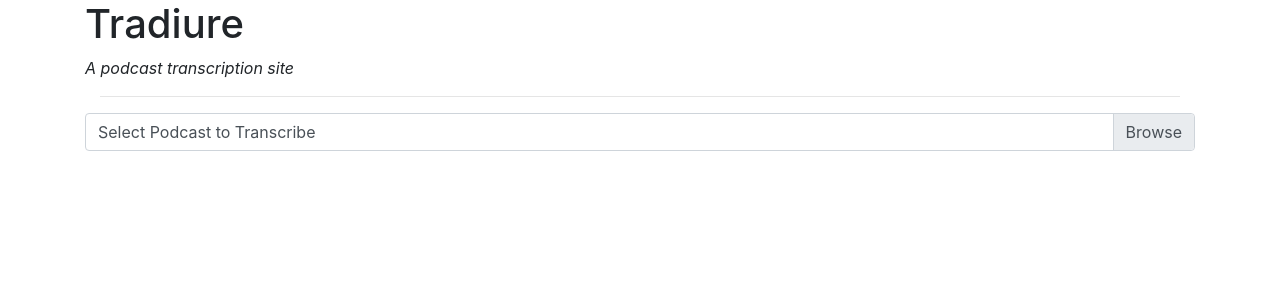
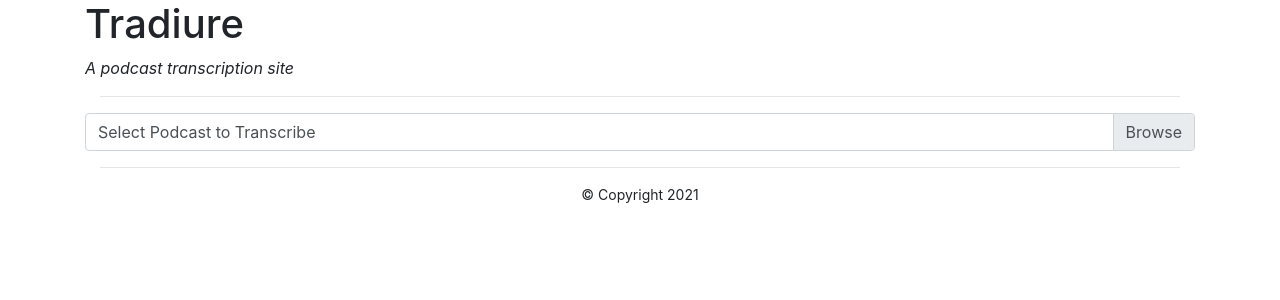
Before and after one commit to inhifistereo/traduire, a React (Create React App) app in the folder source/ui/: page / in a window 1280 px wide. Shown: the top 300 px of the page. Built offline with nearby package versions, Linux system fonts and the light colour scheme.

Commit message:
Footer Component

```diff
--- a/source/ui/src/App.tsx
+++ b/source/ui/src/App.tsx
@@ -3,6 +3,7 @@ import './App.css';
 import FileSelector from './Components/FileSelector/FileSelector'
 import Uploader from './Components/Uploader/Uploader';
 import Header from './Components/Header/Header';
+import Footer from './Components/Footer/Footer';
 
 interface iApp {
 	selectedFile: File
@@ -30,6 +31,7 @@ class App extends Component<any, iApp> {
 				<Header />
 				<FileSelector selectedFile={this.state.selectedFile} onFileSelected={this.handleFileSelection} />
 				{selectedFile.name !== "foo.txt" && <Uploader selectedFile={this.state.selectedFile} uploadFileUri={uploadFileUri} /> }
+				<Footer />
 			</div>
   		);
   	}
--- /dev/null
+++ b/source/ui/src/Components/Footer/Footer.tsx
@@ -0,0 +1,35 @@
+import React, { Component } from 'react';
+import './Footer.css';
+import Container from 'react-bootstrap/Container';
+import Row from 'react-bootstrap/Row';
+
+import 'bootstrap/dist/css/bootstrap.min.css';
+
+type Props = {
+}
+
+type State = {
+	currentYear: number
+}
+
+class Footer extends Component<Props,State> {
+	constructor(props:any) {
+		super(props);
+		this.state = {
+			currentYear: (new Date()).getFullYear()
+		}
+	}
+
+  	render() {
+		const currentYear = this.state.currentYear;
+	  	return (
+			<Container>
+				<hr />
+  				<Row className="justify-content-md-center">
+				  <small>&copy; Copyright {currentYear}</small>
+				</Row>
+			</Container>
+  		);
+  	}
+}
+export default Footer;
```
Also changed, not shown: source/ui/src/Components/Footer/Footer.css (added).
